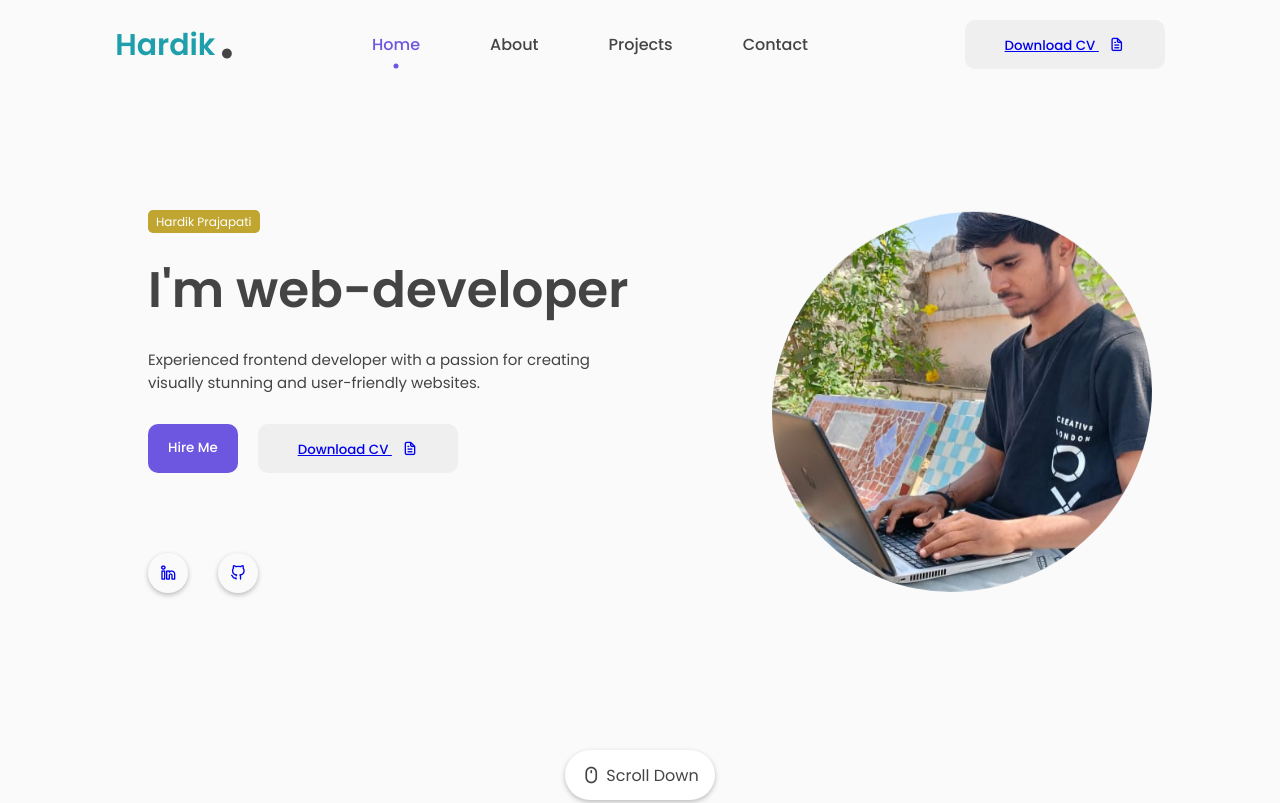
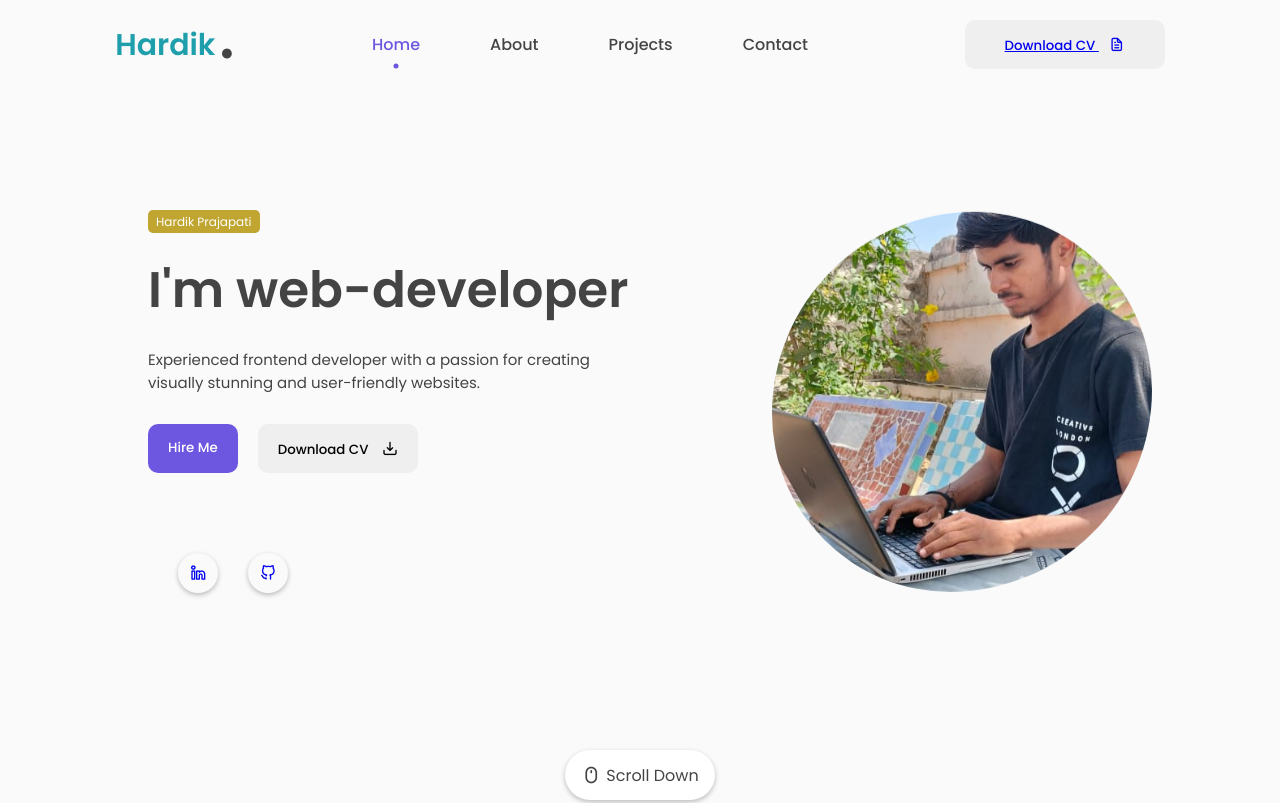
Before and after one commit to HardikPrajapati555/Portfolio-project, a plain HTML site: page index.html in a window 1280 px wide. Shown: the top 803 px of the page. Drawn offline with nearby package versions, Linux system fonts and the light colour scheme.

Commit message:
Update index.html

```diff
--- a/index.html
+++ b/index.html
@@ -78,9 +78,10 @@
             </div>
             <div class="featured-text-btn">
               <button class="btn blue-btn">Hire Me</button>
-              <button class="btn"><a href="myresume om(2).pdf" download class="btn">
-        Download CV <i class="uil uil-file-alt"></i>
-    </a>
+              <a href="myresume om(2).pdf" download>
+                    <button class="btn">
+                      Download CV <i class="uil uil-import"></i>
+                    </button>
               </button>
             </div>
             <div class="social_icons">
```
